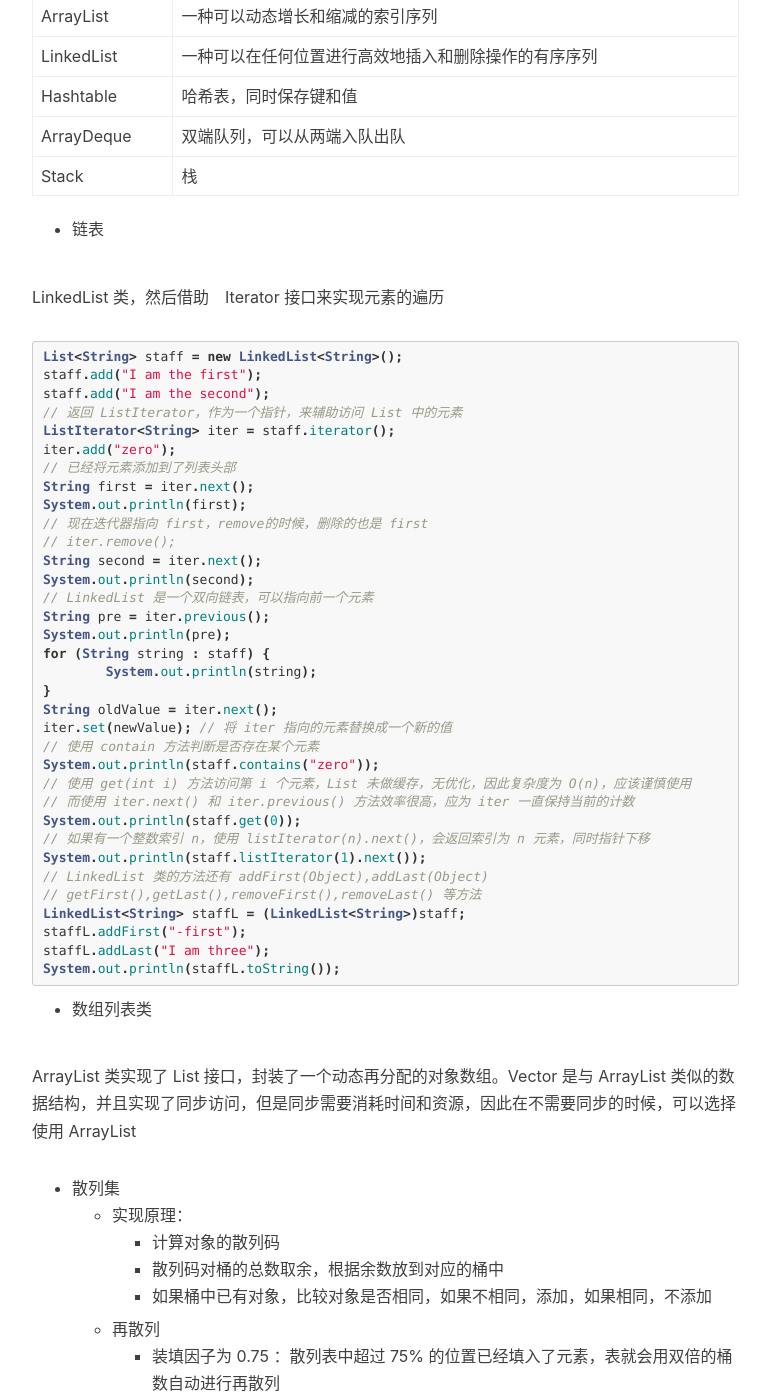
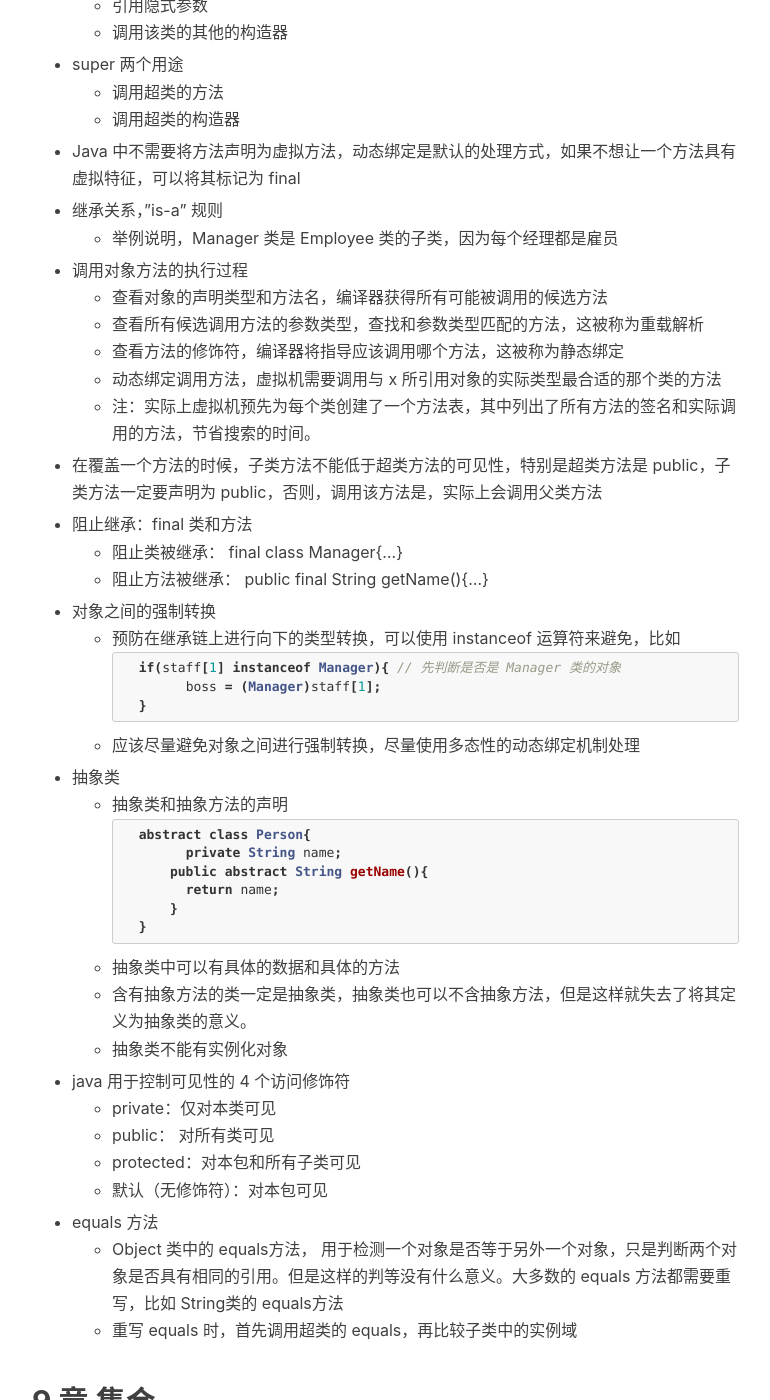
Before and after one commit to shihunyewu/shihunyewu.github.io, a Jekyll site: the page built from _posts/2018-05-25-Java-Learn.md, in a window 1280 px wide and 1400 px high, scrolled down 5461 px. Shown: the whole window, without its empty margins (233-1003 px from the left). Built offline with Jekyll 4.4.1, drawn with Linux system fonts in a browser that asks for light colours; nearby versions of some CDN libraries; comment, search, counter and statistics services are not loaded; some of the changed text lies outside the part shown.

Commit message:
第五章，继承，多态

````diff
--- a/_posts/2018-05-25-Java-Learn.md
+++ b/_posts/2018-05-25-Java-Learn.md
@@ -226,6 +226,68 @@ int a[] = new int[100];
 	* 将职责较多的类进行分解
 		* 尽可能地让类的智能单一
 	* 类名和防范要能够体现它们的职责
+
+## 5 章 继承
+
+* super 和 this 并非类似的概念，super 不是一个对象的引用，不能将 super 赋给另一个对象变量，它只是一个指示编译器调用超类的特殊关键字。
+
+* this 有两个用途
+	* 引用隐式参数
+	* 调用该类的其他的构造器
+* super 两个用途
+	* 调用超类的方法
+	* 调用超类的构造器
+
+* Java 中不需要将方法声明为虚拟方法，动态绑定是默认的处理方式，如果不想让一个方法具有虚拟特征，可以将其标记为 final
+
+* 继承关系，"is-a" 规则
+	* 举例说明，Manager 类是 Employee 类的子类，因为每个经理都是雇员
+
+* 调用对象方法的执行过程
+	* 查看对象的声明类型和方法名，编译器获得所有可能被调用的候选方法
+	* 查看所有候选调用方法的参数类型，查找和参数类型匹配的方法，这被称为重载解析
+	* 查看方法的修饰符，编译器将指导应该调用哪个方法，这被称为静态绑定
+	* 动态绑定调用方法，虚拟机需要调用与 x 所引用对象的实际类型最合适的那个类的方法
+	* 注：实际上虚拟机预先为每个类创建了一个方法表，其中列出了所有方法的签名和实际调用的方法，节省搜索的时间。
+
+* 在覆盖一个方法的时候，子类方法不能低于超类方法的可见性，特别是超类方法是 public，子类方法一定要声明为 public，否则，调用该方法是，实际上会调用父类方法
+
+* 阻止继承：final 类和方法
+	* 阻止类被继承： final class Manager{...}
+	* 阻止方法被继承： public final String getName(){...}
+
+* 对象之间的强制转换
+	* 预防在继承链上进行向下的类型转换，可以使用 instanceof 运算符来避免，比如
+		```java
+        if(staff[1] instanceof Manager){ // 先判断是否是 Manager 类的对象
+        	boss = (Manager)staff[1];
+        }
+        ```
+	* 应该尽量避免对象之间进行强制转换，尽量使用多态性的动态绑定机制处理
+
+* 抽象类
+	* 抽象类和抽象方法的声明
+		```java
+        abstract class Person{
+        	private String name;
+            public abstract String getName(){
+            	return name;
+            }
+        }
+        ```
+	* 抽象类中可以有具体的数据和具体的方法
+	* 含有抽象方法的类一定是抽象类，抽象类也可以不含抽象方法，但是这样就失去了将其定义为抽象类的意义。
+	* 抽象类不能有实例化对象
+* java 用于控制可见性的 4 个访问修饰符
+	* private：仅对本类可见
+	* public： 对所有类可见
+	* protected：对本包和所有子类可见
+	* 默认（无修饰符）：对本包可见
+
+* equals 方法
+	* Object 类中的 equals方法， 用于检测一个对象是否等于另外一个对象，只是判断两个对象是否具有相同的引用。但是这样的判等没有什么意义。大多数的 equals 方法都需要重写，比如 String类的 equals方法
+	* 重写 equals 时，首先调用超类的 equals，再比较子类中的实例域
+
 
 
 
````
